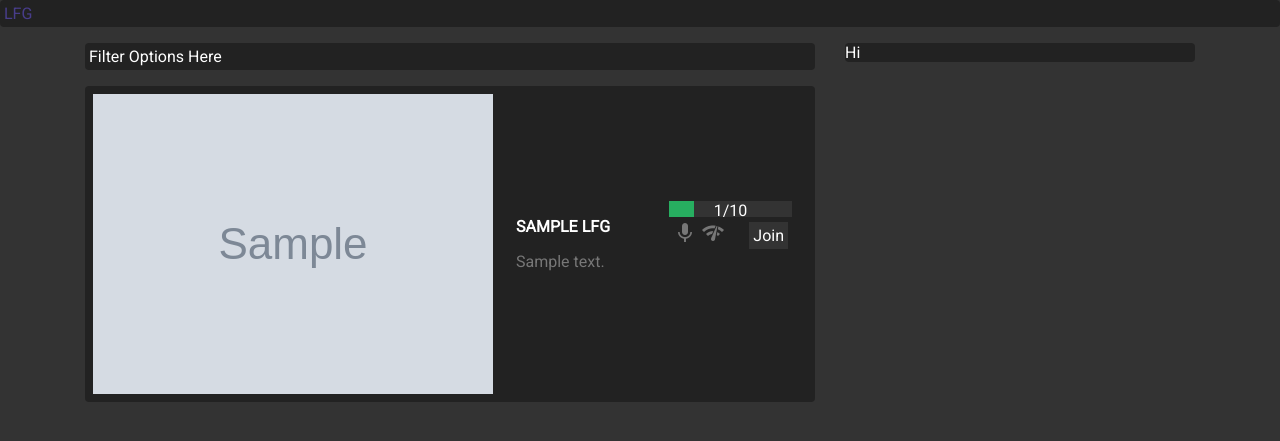
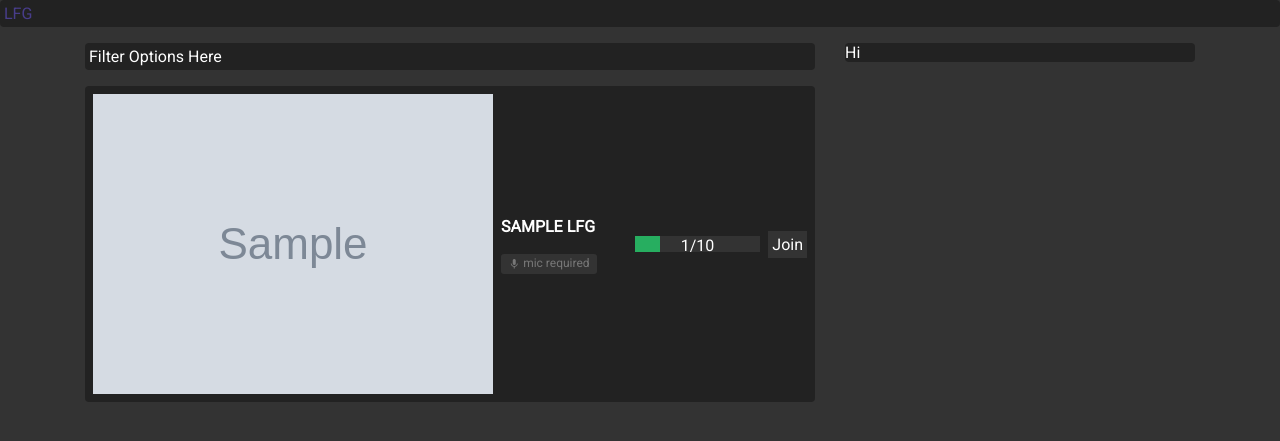
Before and after one commit to cranium/lfg, a Flask app: template templates/list.jinja2 in a window 1280 px wide. Shown: the top 441 px of the page. Run offline with Flask 2, Linux system fonts and the light colour scheme; the template is opened without the code that fills it: most values are stand-ins (such as "Sample title", 1, 10 or a date in 2020); grey boxes marked "Sample" are stand-in pictures.

Commit message:
cleanup layout

```diff
--- a/static/style.css
+++ b/static/style.css
@@ -142,3 +142,22 @@ input, textarea {
     border: none;
     color: #777777;
 }
+
+.lfg--tag {
+    background-color: #333333;
+    color: #777777;
+    display: inline;
+    padding: .2em .6em .3em;
+    font-size: 75%;
+    line-height: 1;
+    text-align: center;
+    white-space: nowrap;
+    vertical-align: baseline;
+    border-radius: .25em;
+}
+
+.lfg--tag-icon {
+    color: #777777;
+    font-size: 1em;
+    vertical-align: middle;
+}
--- a/templates/list.jinja2
+++ b/templates/list.jinja2
@@ -9,30 +9,20 @@
                 <div class="lfg--position-relative">
                     <img class="lfg--display-block" src="{{ avatar_url }}">
                 </div>
-                <div class="lfg--flex-grow-3 lfg--flex-basis-0">
-                    <div class="col-sm-6">
+                <div class="lfg--flex-grow-1 lfg--flex-basis-0">
                     <p class="lfg--text-uppercase lfg--text-bold">{{ lfg["name"] }}</p>
-                        {% if lfg["description"] %}
-                            <p class="lfg--color-secondary">{{ lfg["description"] }}</p>
-                        {% endif %}
+                    <p class="lfg--color-secondary"><span class="lfg--tag"><i class="material-icons lfg--tag-icon">mic</i> mic required</span></p>
                 </div>
-                    <div class="col-sm-6">
+                <div class="lfg--flex-grow-1 lfg--flex-basis-0">
                     <div class="lfg--progress-bar-outer lfg--position-relative">
                         <span class="lfg--progress-bar-label">1/10</span>
                         <div class="lfg--progress-bar-inner" style="width: 20%"></div>
                     </div>
-                        <div class="lfg--flex-row lfg--flex-between">
-                            <div class="lfg--color-secondary">
-                                <i class="material-icons lfg--color-secondary">mic</i>
-                                <i class="material-icons lfg--color-secondary">network_check</i>
                 </div>
                 <div class="lfg--text-right">
                     <a class="lfg--button" href="/group/{{ lfg["id"] }}">Join</a>
                 </div>
             </div>
         </div>
-                </div>
-            </div>
-        </div>
     {% endfor %}
 {% endblock %}
--- a/templates/page.jinja2
+++ b/templates/page.jinja2
@@ -1,10 +1,10 @@
 <!DOCTYPE html>
 <html>
 <head>
+    <link href="https://fonts.googleapis.com/css?family=Roboto" rel="stylesheet">
+    <link href="https://fonts.googleapis.com/icon?family=Material+Icons" rel="stylesheet">
     <link rel="stylesheet" href="/static/style.css">
     <link rel="stylesheet" href="/static/grid.css">
-    <link href="https://fonts.googleapis.com/css?family=Roboto" rel="stylesheet">
-    <link href="https://fonts.googleapis.com/icon?family=Material+Icons" rel="stylesheet">
 </head>
 <body>
     <div class="lfg--block lfg--padding-1 lfg--color-logo lfg--margin-bottom-4">LFG</div>
```
Lines whose indentation alone changed are shown as unchanged.
